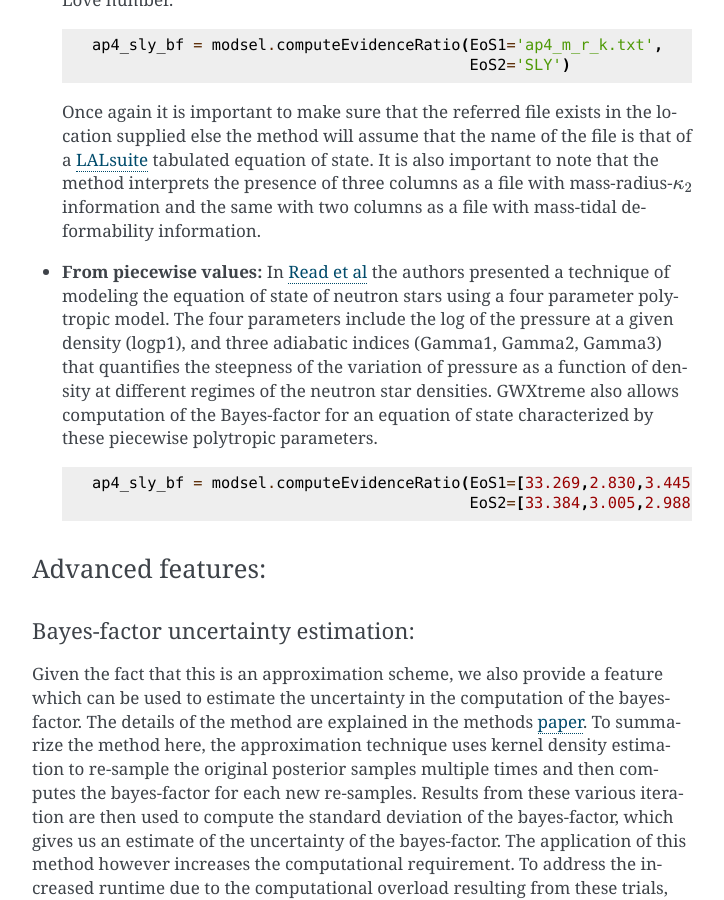
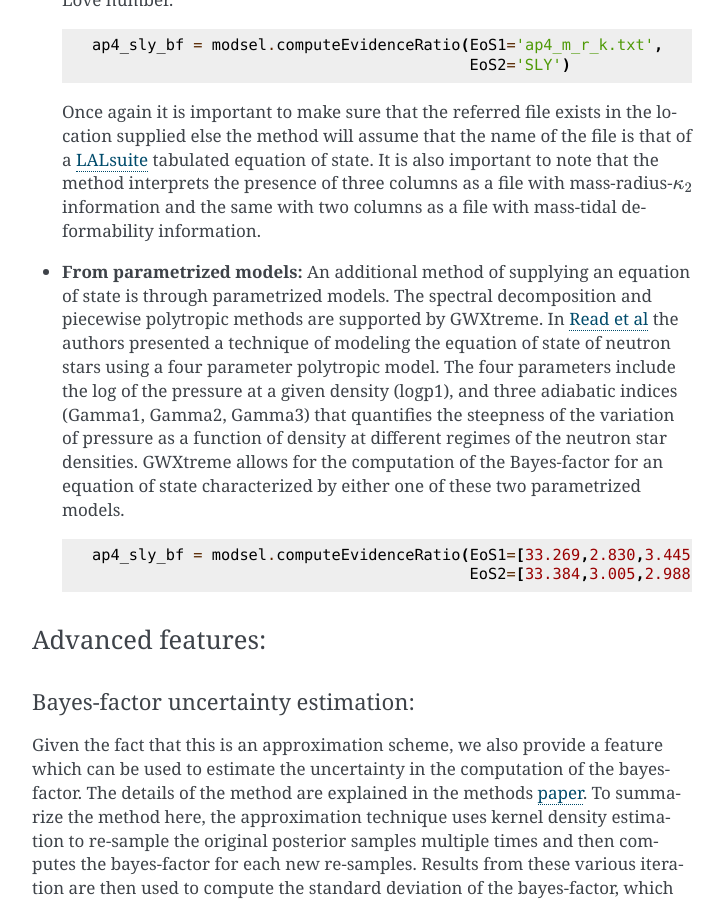
Before and after one commit to shaonghosh/GWXtreme, a Sphinx documentation site: the page built from docs/index.rst, in a window 1280 px wide and 900 px high, scrolled down 3346 px. Shown: the whole window, without its empty margins (388-1112 px from the left). Built offline with Sphinx 7.4.7, drawn with Linux system fonts in a browser that asks for light colours; some of the changed text lies outside the part shown.

Commit message:
Documentation updated for introduction of spectral method.

```diff
--- a/docs/index.rst
+++ b/docs/index.rst
@@ -180,14 +180,16 @@ equation of state.
   file with mass-tidal deformability information.
 
 
-* **From piecewise values:** In `Read et al`_ the authors presented a technique
-  of modeling the equation of state of neutron stars using a four parameter
-  polytropic model. The four parameters include the log of the pressure at a
-  given density (logp1), and three adiabatic indices (Gamma1, Gamma2, Gamma3)
-  that quantifies the steepness of the variation of pressure as a function of
-  density at different regimes of the neutron star densities. GWXtreme also
-  allows computation of the Bayes-factor for an equation of state characterized
-  by these piecewise polytropic parameters.
+* **From parametrized models:** An additional method of supplying an equation
+  of state is through parametrized models. The spectral decomposition and
+  piecewise polytropic methods are supported by GWXtreme. In `Read et al`_ the
+  authors presented a technique of modeling the equation of state of neutron
+  stars using a four parameter polytropic model. The four parameters include the
+  log of the pressure at a given density (logp1), and three adiabatic indices
+  (Gamma1, Gamma2, Gamma3) that quantifies the steepness of the variation of
+  pressure as a function of density at different regimes of the neutron star
+  densities. GWXtreme allows for the computation of the Bayes-factor for an
+  equation of state characterized by either one of these two parametrized models.
 
   .. code-block:: python
 
@@ -435,6 +437,18 @@ of states `AP4, SLY, H4`. The location of the plotted file can be configured
 using the kwarg `filename`.
 
 
+Evidence tool for parametrized models:
+""""""""""""""""""""""""""""""""""""""
+The evidence for an parametrized equation of state can be computed as well.
+
+.. code-block:: python
+   :linenos:
+
+   from GWXtreme import eos_model_selection as ems
+   modsel = ems.Model_selection(posteriorFile='samples.dat', spectral=False)
+   modsel.eos_evidence([33.269,2.83,3.445,3.348])
+
+
 
 
 General Comments:
```
